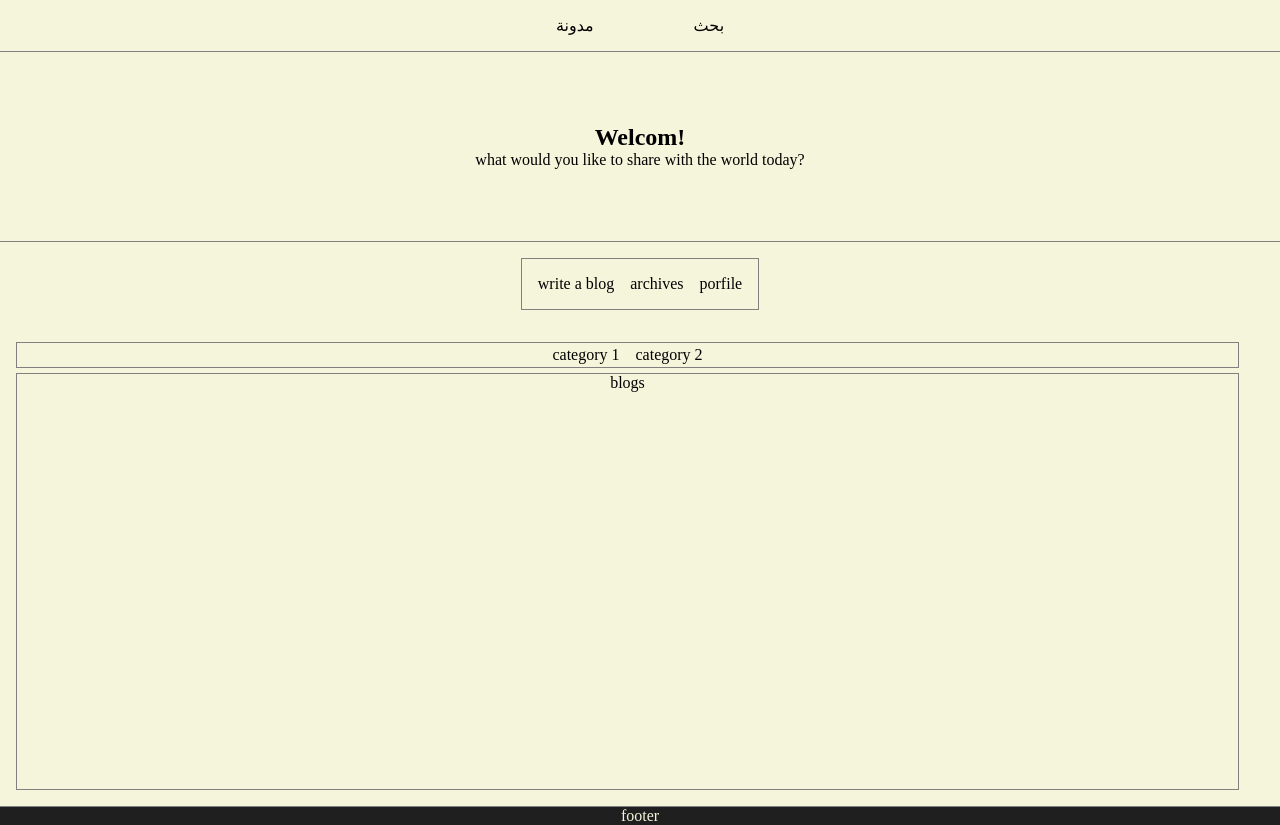
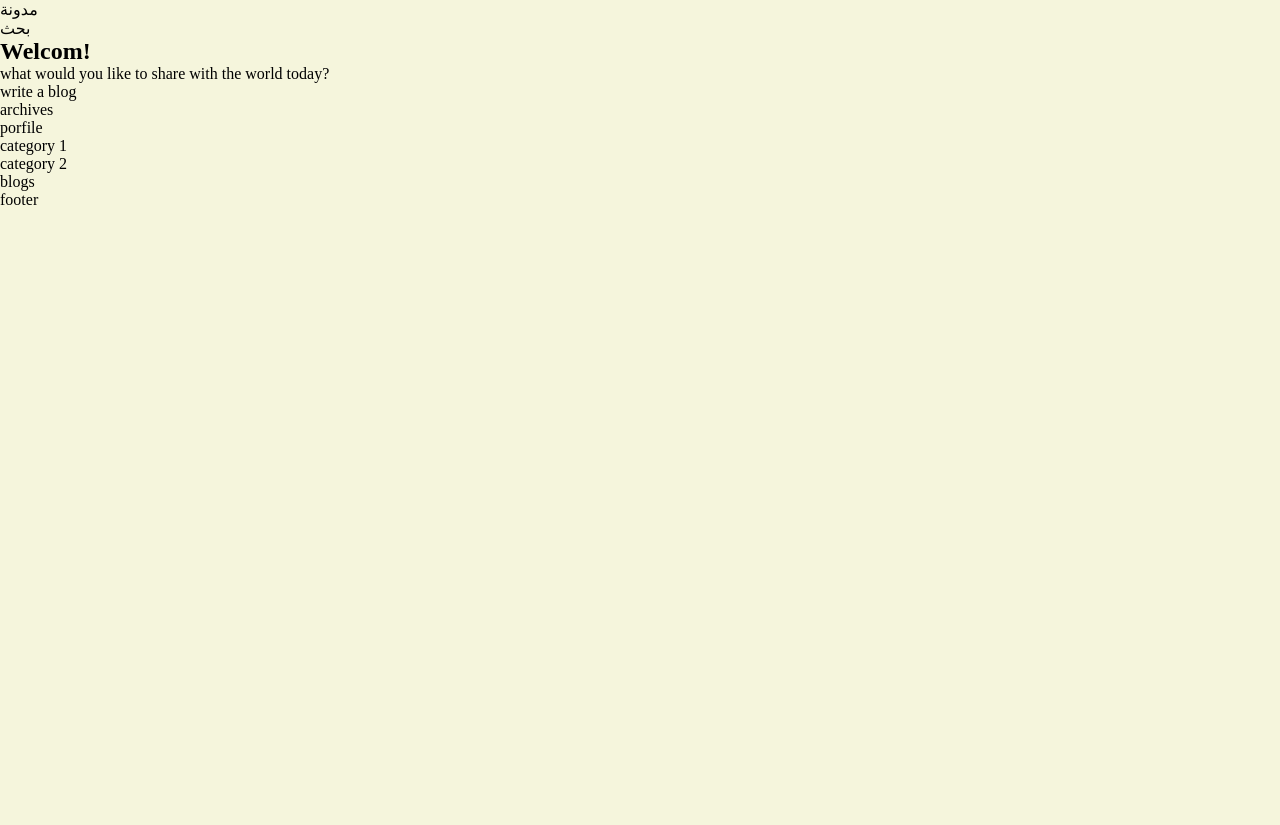
Before and after one commit to jouryABDULLAH/blog, a Django app: page / in a window 1280 px wide. After the commit the page ends 205 px from the top, so only its background shows below. Run offline with Django 5.2, Linux system fonts and the light colour scheme.

Commit message:
configure status files, create urls.py for blogs_app and set edit the urls.py of the project, orgnize the base.html structure

```diff
--- a/blog/urls.py
+++ b/blog/urls.py
@@ -16,9 +16,10 @@
     2. Add a URL to urlpatterns:  path('blog/', include('blog.urls'))
 """
 from django.contrib import admin
-from django.urls import path
+from django.urls import path, include
 
 urlpatterns = [
     path('admin/', admin.site.urls),
-    path('', blogs_app.views.index),
+    #path('', blogs_app.views.index),
+    path('', include("blogs_app.urls")),
 ]
--- a/blogs_app/static/base.css
+++ /dev/null
@@ -1,109 +0,0 @@
-*{
-    padding: 0;
-    margin: 0;
-    box-sizing: border-box;
-}
-
-body{
-    background-color: beige;
-    height: 100vh;
-}
-
-.container{
-    display: grid;
-    grid-template-columns: minmax(95px, 180px) 1fr;
-    grid-template-rows: min-content minmax( 22rem ,max-content) 3rem;
-    gap: 2rem;
-}
-
-header{
-    grid-column-start: 1;
-    grid-column-end: 3;
-    border-bottom: 1px gray solid;
-}
-
-main{
-    /* grid-column-start: 2;
-    grid-column-end: 3;
-    display: flex;
-    flex-flow: column;
-    gap: 0.3rem; */
-    display: flex;
-    flex-flow: column;
-    gap: 0.3rem;
-    height: 60%;
-    padding: 1rem;
-}
-
-aside{
-    /* grid-row-start: 2;
-    padding: 2rem; */
-    padding: 1rem;
-    display: flex;
-  /* flex-direction: row; */
-    justify-content: center;
-}
-
-aside ul{
-    border: 1px solid gray;
-    width: max-content;
-    padding: 1rem;
-    gap: 1rem;
-    display: flex;
-    flex-direction: row;
-    justify-content: center;
-    align-items: center;
-}
-
-footer{
-    grid-column-end: 3;
-    grid-column-start: 1;
-}
-
-.header-nav{
-    border-bottom: 1px gray solid;
-}
-
-.header-nav ul{
-    display: flex;
-    gap: 100px;
-    justify-content: center;
-    padding: 1rem;
-}
-
-.welcome-section{
-    text-align: center;
-    padding: 4.5rem;
-}
-
-.blogs{
-    height: 100%;
-    width: 98%;
-    border: 1px gray solid;
-    display: flex;
-    justify-content: center;
-}
-
-.blog-categories-nav{
-    width: 98%;
-}
-
-.blog-categories-nav ul{
-    display: flex;
-    gap: 1rem;
-    justify-content: center;
-    border: 1px gray solid;
-    padding: 0.2rem;
-
-}
-
-ul, li{
-    list-style: none;
-}
-
-footer{
-    text-align: center;
-    border-top: 1px gray solid;
-    color: beige;
-    background-color: #1f1f1f;
-}
--- a/blogs_app/templates/blogs_app/base.html
+++ b/blogs_app/templates/blogs_app/base.html
@@ -1,6 +1,6 @@
 {% extends 'layouts/base.html' %}
 
-{% block title %}Specific Page Title{% endblock %}
+{% block title %}blog{% endblock %}
 
 {% block content %}
 
--- /dev/null
+++ b/blogs_app/urls.py
@@ -0,0 +1,8 @@
+from django.contrib import admin
+from django.urls import path, include
+
+from blogs_app import views
+
+urlpatterns = [
+    path('', views.index),
+]
--- a/templates/includes/footer.html
+++ b/templates/includes/footer.html
@@ -0,0 +1,5 @@
+{% load static %}
+
+<footer>
+    <p>footer</p>
+</footer>
--- a/templates/includes/header.html
+++ b/templates/includes/header.html
@@ -0,0 +1,24 @@
+{% load static %}
+
+<header>
+    <nav class="header-nav">
+        <ul>
+            <li>
+                مدونة
+            </li>
+            <li>
+                {% block search %}
+                    بحث
+                {% endblock search %}
+            </li>
+        </ul>
+    </nav>
+
+    <section class="welcome-section">
+        {% block welcome %}
+            <h2>Welcom!</h2>
+            <p>what would you like to share with the world today?</p>
+        {% endblock welcome %}
+    </section>
+
+</header>
--- a/templates/layouts/base.html
+++ b/templates/layouts/base.html
@@ -1,42 +1,20 @@
+{% load static %}
 <!DOCTYPE html>
 <html lang="ar">
 <head>
     <meta charset="UTF-8">
     <meta name="viewport" content="width=device-width, initial-scale=1.0">
-    <link rel="stylesheet" href="static/base.css">
+    <link rel="stylesheet" type="text/css" href="{% static 'css/base.css' %}">
     <title>{% block title %}Bloggy{% endblock %}</title>
 </head>
 <body>
 
-    <header>
-        <nav class="header-nav">
-            <ul>
-                <li>
-                    مدونة
-                </li>
-                <li>
-                    {% block search %}
-                        بحث
-                    {% endblock search %}
-                </li>
-            </ul>
-        </nav>
-
-        <section class="welcome-section">
-            {% block welcome %}
-                <h2>Welcom!</h2>
-                <p>what would you like to share with the world today?</p>
-            {% endblock welcome %}
-        </section>
-
-    </header>
+    {% include 'includes/header.html' %}
 
     {% block content %}
     {% endblock content %}
 
-    <footer>
-        <p>footer</p>
-    </footer>
+    {% include 'includes/footer.html' %}
 
 </body>
 </html>
```
Also changed, not shown: blog/settings.py (+7 -2 lines), static/css/base.css (renamed from static/base.css).
